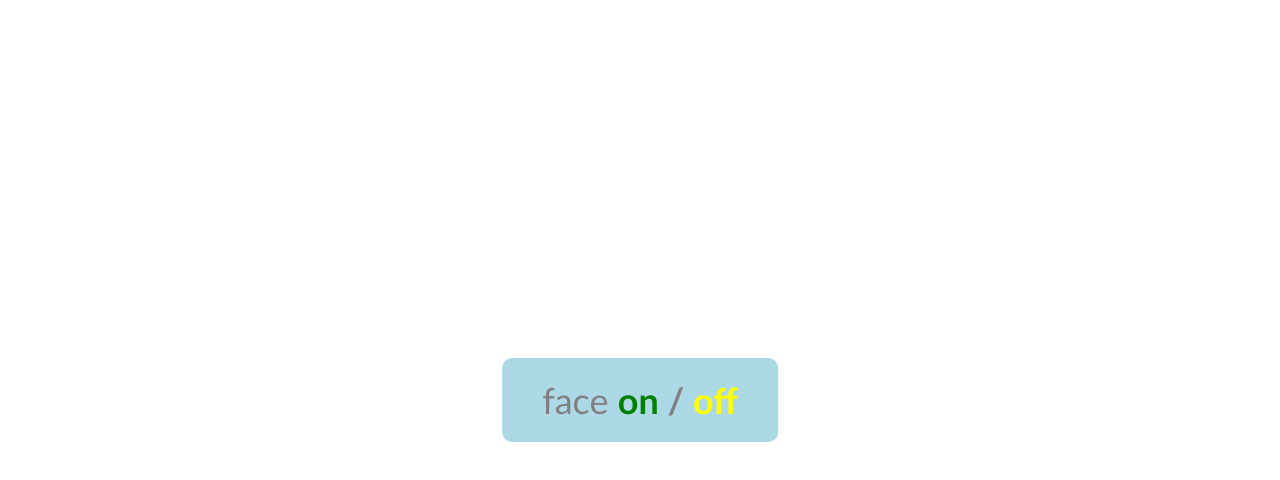
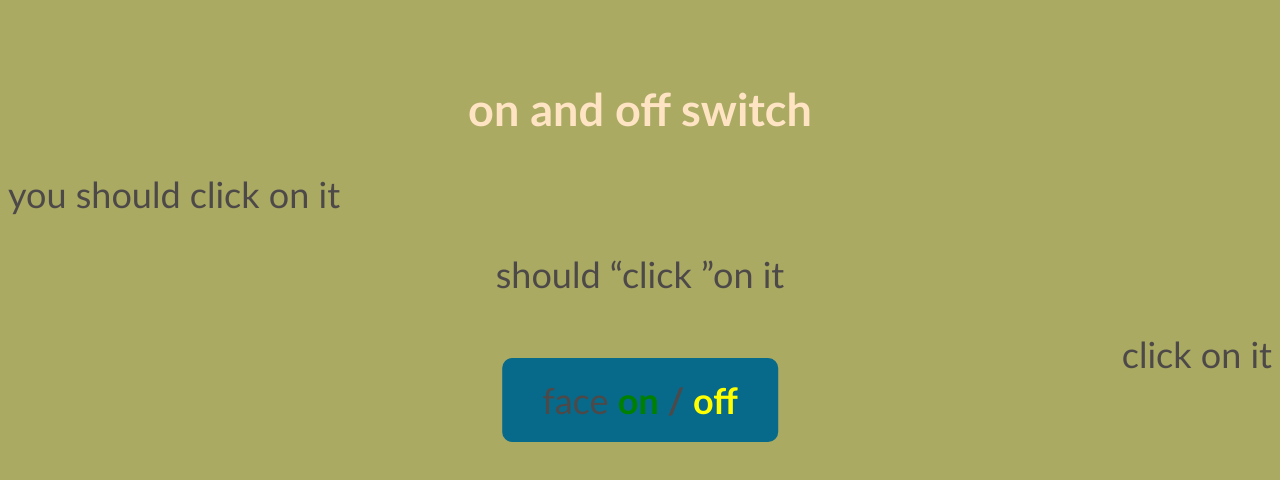
Before and after one commit to kimianazem/epoch, a plain HTML site: page index.html in a window 1280 px wide. Drawn offline with Linux system fonts and the light colour scheme.

Commit message:
more tags tested

```diff
--- a/index.html
+++ b/index.html
@@ -1,13 +1,16 @@
 <html>
+
 <head>
   <style>
     html {
       font-family: "Gill Sans";
-        color: grey;
+      color: rgb(78, 73, 73);
       font-size: 36px;
+      background-color: rgb(170, 170, 99);
     }
+
     div.my-content {
-        background-color: lightblue;
+      background-color: rgb(7, 106, 138);
       padding: 20px;
       padding-top: 20px;
       padding-bottom: 20px;
@@ -18,20 +21,29 @@
       top: 50%;
       left: 50%;
 
-        transform: translate(-50%, -50%) ;
+      transform: translate(-50%, -50%);
     }
+
     span.open {
       color: green;
     }
+
     span.close {
       color: yellow;
     }
   </style>
 
-    <title>First Web Page</title>
+  <title>Ridiculous webpage</title>
 </head>
 
+
 <body>
+  <h1 style="font-size:45px;color:bisque;text-align: center;"> on and off switch </h1>
+  <p> you should click on it </p>
+  <p style="text-align:center" > should <q>click </q>on it </p>
+  <p style="text-align:right"> click on it </p>
+
+
   <div class="my-content">
     face
 
@@ -56,4 +68,5 @@
     });
   </script>
 </body>
+
 </html>
```
Lines whose indentation alone changed are shown as unchanged.
